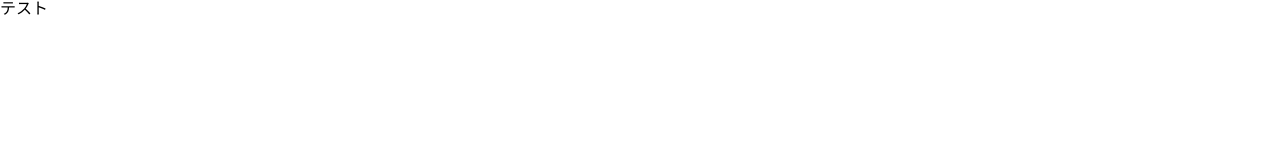
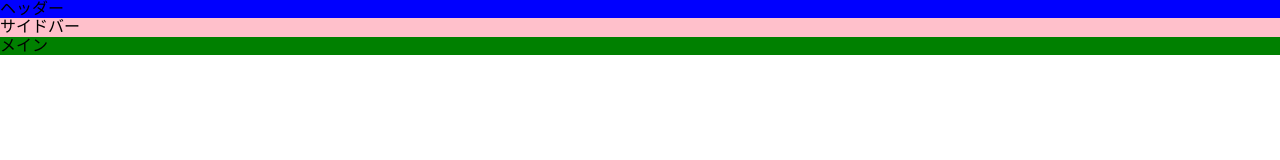
Before and after one commit to 193ryo/copy-programming-page, a plain HTML site: page index.html in a window 1280 px wide. Drawn offline with Linux system fonts and the light colour scheme.

Commit message:
update:start

```diff
--- a/index.html
+++ b/index.html
@@ -8,6 +8,22 @@
   <link rel="stylesheet" href="style.css">
 </head>
 <body>
-  テスト
+
+  <!----------------------- header ------------------------------------->
+  <header class="header">
+    <div class="container">
+      ヘッダー
+    </div>
+  </header>
+
+  <!----------------------- sidebar ------------------------------------->
+  <aside class="sidebar">
+    サイドバー
+  </aside>
+
+  <!----------------------- main conetnt ------------------------------------->
+  <main class="main">
+    メイン
+  </main>
 </body>
 </html>
--- a/style.css
+++ b/style.css
@@ -1 +1,19 @@
-/** test **/
+@charset "utf-8";
+
+/** header **/
+.header {
+  background: blue;
+}
+
+
+/** sidebar **/
+.sidebar {
+  background-color: pink;
+}
+
+
+
+/** main **/
+.main {
+  background-color: green;
+}
```
